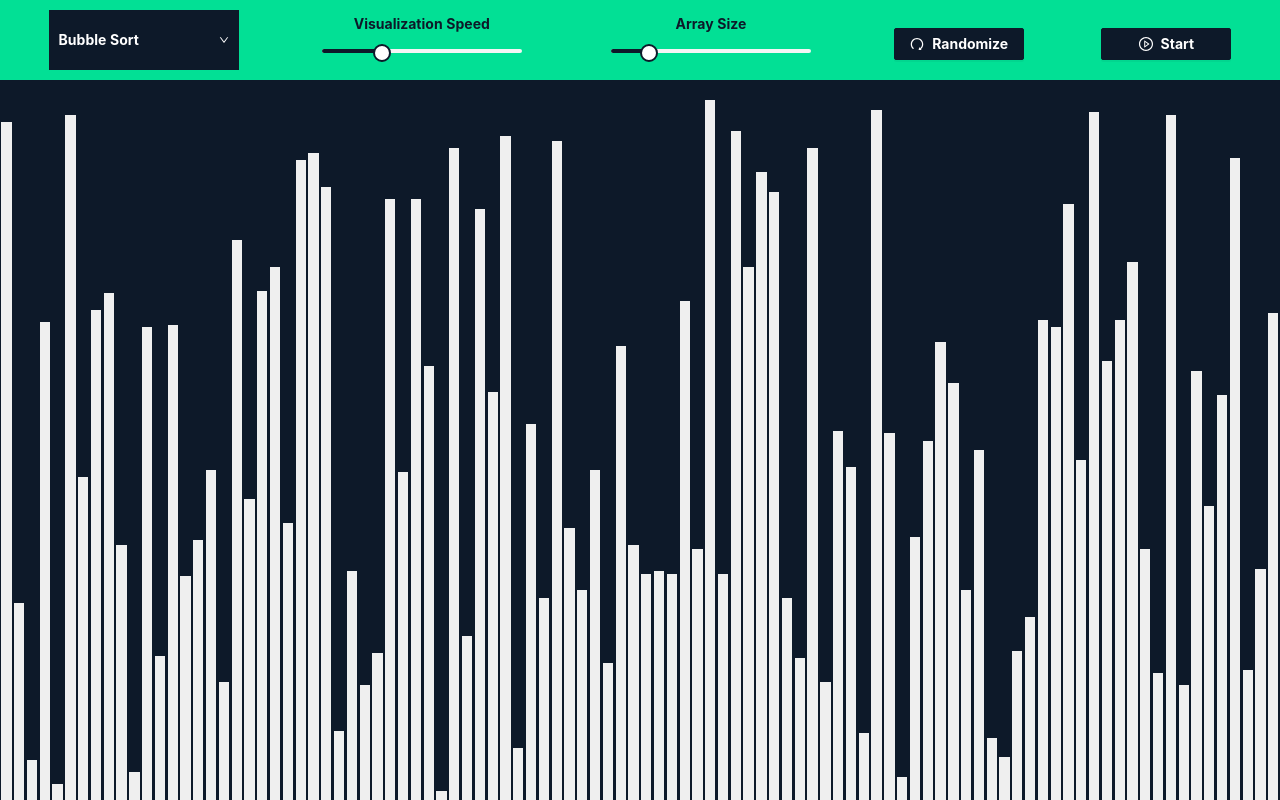
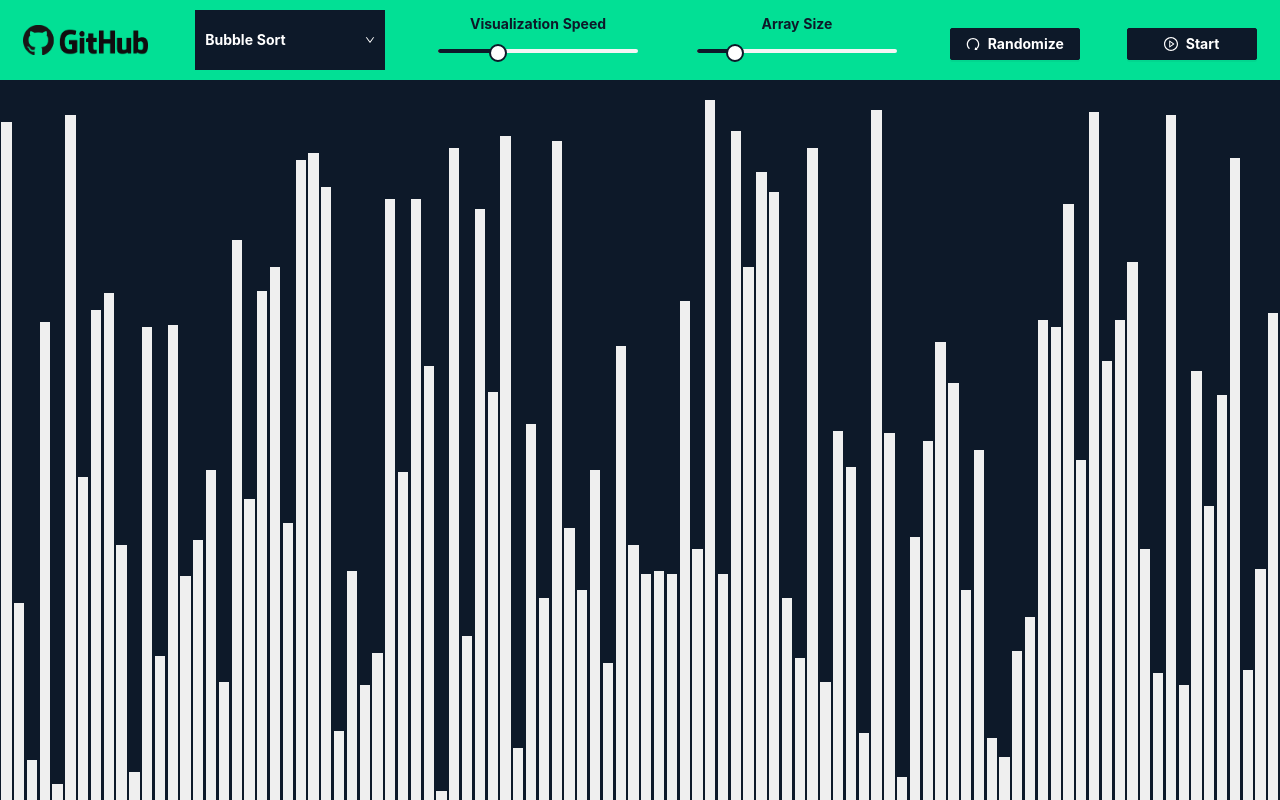
Before and after one commit to KarimElghamry/sorting-visualizer, a React (Create React App) app: page / in a window 1280 px wide. Built offline with nearby package versions, Linux system fonts and the light colour scheme.

Commit message:
add: github logo to AppBar

```diff
--- /dev/null
+++ b/src/assets/index.js
@@ -0,0 +1,9 @@
+import githubLogo from './images/gh-logo.png';
+
+const assets = {
+  images: {
+    githubLogo: githubLogo
+  },
+};
+
+export default assets;
--- a/src/components/homeHeader/homeHeader.jsx
+++ b/src/components/homeHeader/homeHeader.jsx
@@ -5,9 +5,10 @@ import { SpeedSlider } from './speedSlider';
 import { InputSizeSlider } from './inputSizeSlider';
 import { RandomizeButton } from './randomizeButton';
 import { StartButton } from './startButton';
+import assets from '../../assets';
 
 
-function HomeHeader(
+const HomeHeader = (
     {
         algorithms,
         onAlgorithmChange,
@@ -17,29 +18,44 @@ function HomeHeader(
         onRandomize,
         onStart,
         isVisualizing,
-    }) {
+    }) => {
+    const openUrl = (url) => {
+    window.open(url, '_blank')?.focus();
+  };
+
 
     return (
         <Row style={{
                     background: '#02E095',
                     color: 'white',
-                padding: '10px 10px 10px 10px'
+                    padding: '10px 0px 10px 0px',
+                    width:'100%'
                 }}
                 align='middle'
                 justify='space-around'
                 >
+                    <img
+                    alt=''
+                    src={assets.images.githubLogo}
+                    width={125}
+                    height={30}
+                    style={{cursor: 'pointer'}}
+                    onClick={() => openUrl('https://github.com/KarimElghamry/sorting-visualizer')}
+                    >
+
+                    </img>
+
                 <AlgorithmDropDown
                     currentAlgorithm={currentAlgorithm}
                     algorithms={algorithms}
                     onAlgorithmChange={(algo) => onAlgorithmChange(algo)}
                 />
-
                 <SpeedSlider onSpeedChange={onSpeedChange} isVisualizing={isVisualizing} />
                 <InputSizeSlider onInputSizeChanged={onInputSizeChanged} isVisualizing={isVisualizing} />
                 <RandomizeButton onClick={onRandomize} />
                 <StartButton onClick={onStart} />
+        </Row>
 
-            </Row>
     );
 }
 
--- a/src/components/homeHeader/inputSizeSlider.jsx
+++ b/src/components/homeHeader/inputSizeSlider.jsx
@@ -1,23 +1,28 @@
-import { Slider } from 'antd';
+import {Slider} from 'antd';
 import React from 'react';
 
-export function InputSizeSlider({ onInputSizeChanged, isVisualizing }) {
+export function InputSizeSlider({onInputSizeChanged, isVisualizing}) {
   return (
-        <div style={{display:'flex', flexDirection: 'column', justifyContent: 'center', alignItems: 'center'}}>
-            <div style={{color: '#0D1929', fontWeight: 'bold'}}>
-                Array Size
-            </div>
+    <div
+      style={{
+        display: 'flex',
+        flexDirection: 'column',
+        justifyContent: 'center',
+        alignItems: 'center',
+      }}
+    >
+      <div style={{color: '#0D1929', fontWeight: 'bold'}}>Array Size</div>
       <Slider
         disabled={isVisualizing}
         defaultValue={100}
         min={30}
         max={400}
         step={2}
-                style={{ width: 200 }}
-                handleStyle={{ borderColor: '#0D1929' }}
-                trackStyle={{ background: '#0D1929' }}
+        style={{width: 200}}
+        handleStyle={{borderColor: '#0D1929'}}
+        trackStyle={{background: '#0D1929'}}
         onChange={onInputSizeChanged}
       />
     </div>
   );
-};
+}
```
Also changed, not shown: src/assets/images/gh-logo.png (added), 1 other file (tests, documents, lock files or other folders). Lines whose indentation alone changed are shown as unchanged.
